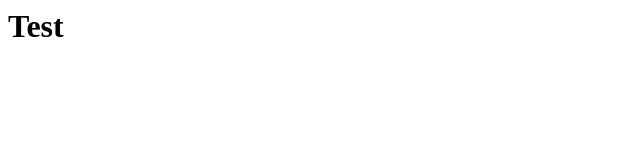
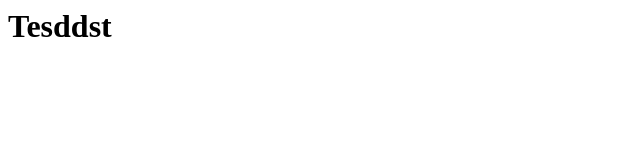
Before and after one commit to Draksredo/site, a plain HTML site: page index.html in a window 1280 px wide. Shown: the whole page, without its empty margins (0-640 px from the left). Drawn offline with Linux system fonts and the light colour scheme.

Commit message:
4 commit

```diff
--- a/index.html
+++ b/index.html
@@ -4,6 +4,6 @@
     <title>Test</title>
 </head>
 <body>
-    <h1>Test</h1>
+    <h1>Tesddst</h1>
 </body>
 </html>
```
